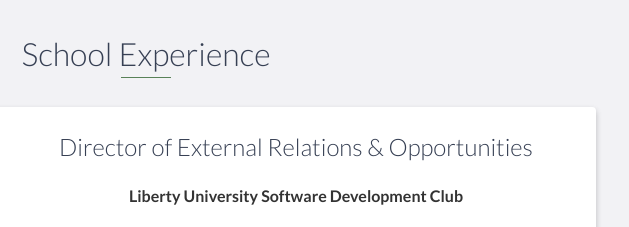
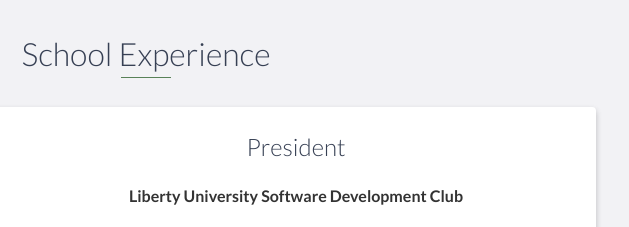
Before and after one commit to jeffreyv101/old-portfolio, a website: page index.html in a window 1280 px wide. Shown: the part 3520-3747 px from the top of the page, 494-1123 px from the left. Drawn offline with nearby package versions, Linux system fonts and the light colour scheme.

Commit message:
Update role title from Director of External Relations & Opportunities to President in school experience section

```diff
--- a/index.html
+++ b/index.html
@@ -219,7 +219,7 @@
                 </div>
                 <!-- End .school-experience-image -->
                 <div class="project-info">
-                    <h3>Director of External Relations & Opportunities</h3>
+                    <h3>President</h3>
                     <h4>Liberty University Software Development Club</h4>
 
                     <p>
```
